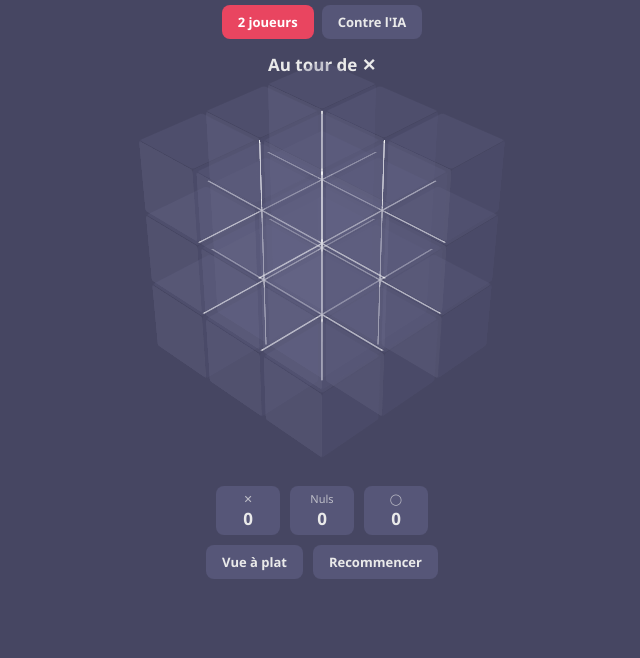
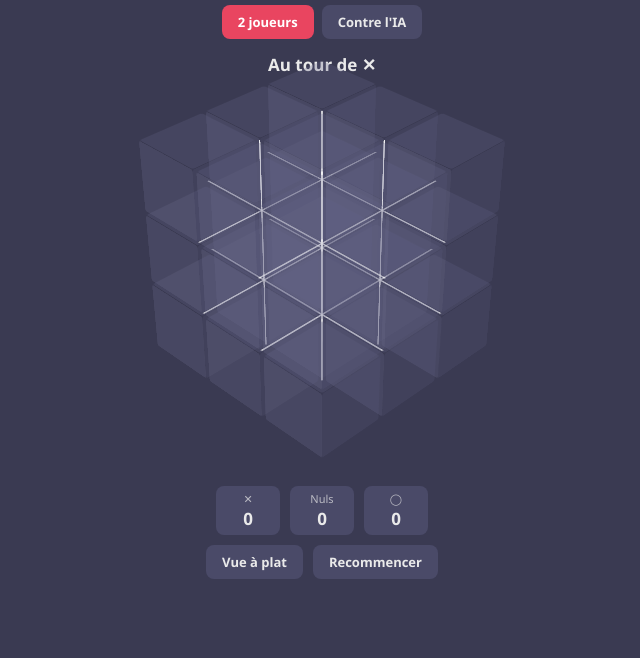
Before and after one commit to AugustinDavoust/MorpionXD, a plain HTML site: page morpion-3d/index.html in a window 1280 px wide. Shown: the part 142-800 px from the top of the page, without its empty margins (318-958 px from the left). Drawn offline with Linux system fonts and the light colour scheme.

Commit message:
Morpion 3D : vue à plat agrandie (0.65x), retour du fond précédent
Co-authored-by: AugustinDavoust <AugustinDavoust@users.noreply.github.com>

```diff
--- a/morpion-3d/style.css
+++ b/morpion-3d/style.css
@@ -1,6 +1,6 @@
 :root {
-  --bg: #464662;
-  --panel: #565678;
+  --bg: #3a3a52;
+  --panel: #4a4a68;
   --accent: #e94560;
   --text: #eaeaea;
 }
@@ -30,7 +30,7 @@ body.dragging, body.dragging * { cursor: grabbing !important; }
   --cellw: calc((var(--cube) - 2 * var(--pad) - 2 * var(--gap)) / 3);
   --ch: var(--cellw);
   --depth: calc(var(--cellw) + var(--gap));
-  width: min(96vw, 560px);
+  width: min(96vw, 640px);
   height: 100%;
   padding: 8px 0;
   text-align: center;
@@ -329,7 +329,7 @@ button:hover { border-color: var(--accent); }
   background: transparent;
   border: none;
   padding: 0;
-  width: calc(var(--cube) * 0.55);
+  width: calc(var(--cube) * 0.65);
   flex: 0 0 auto;
 }
 
```
